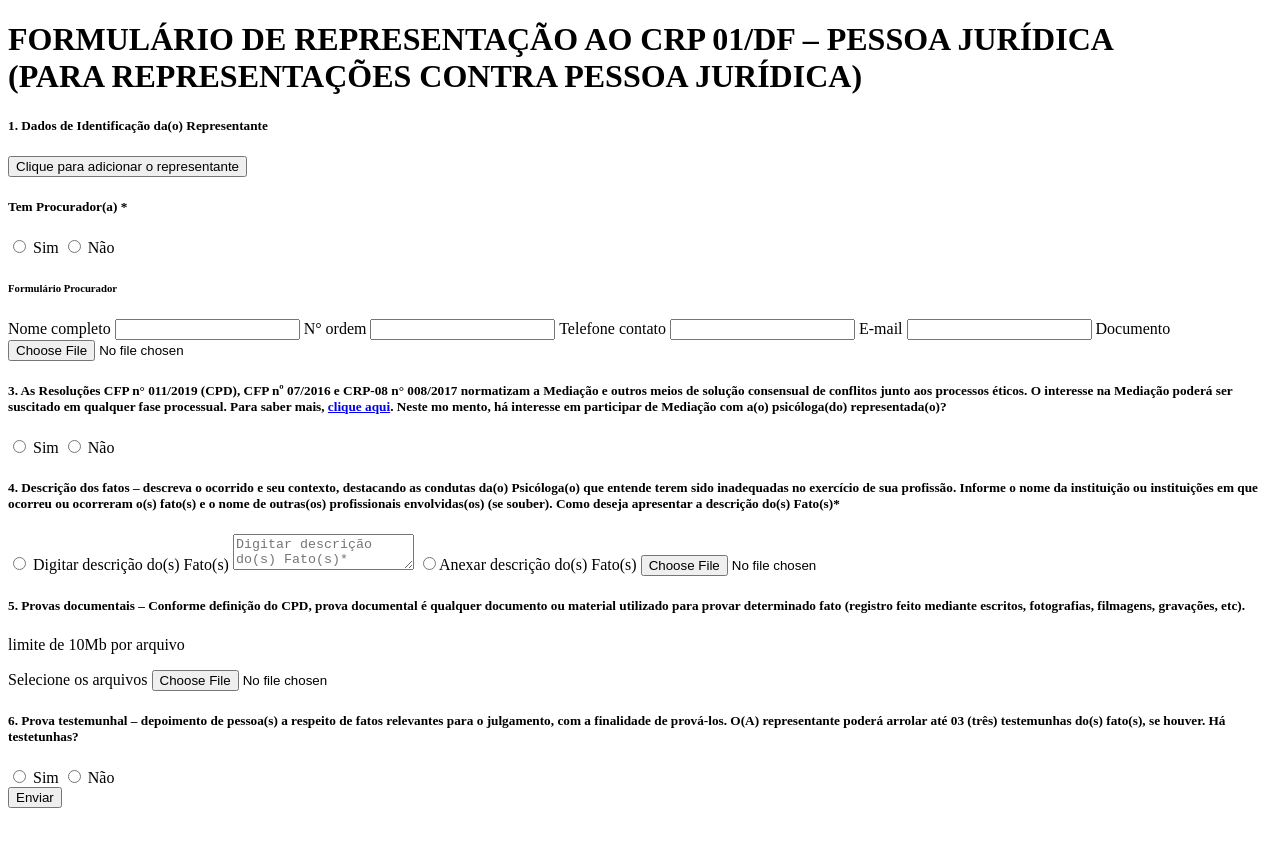
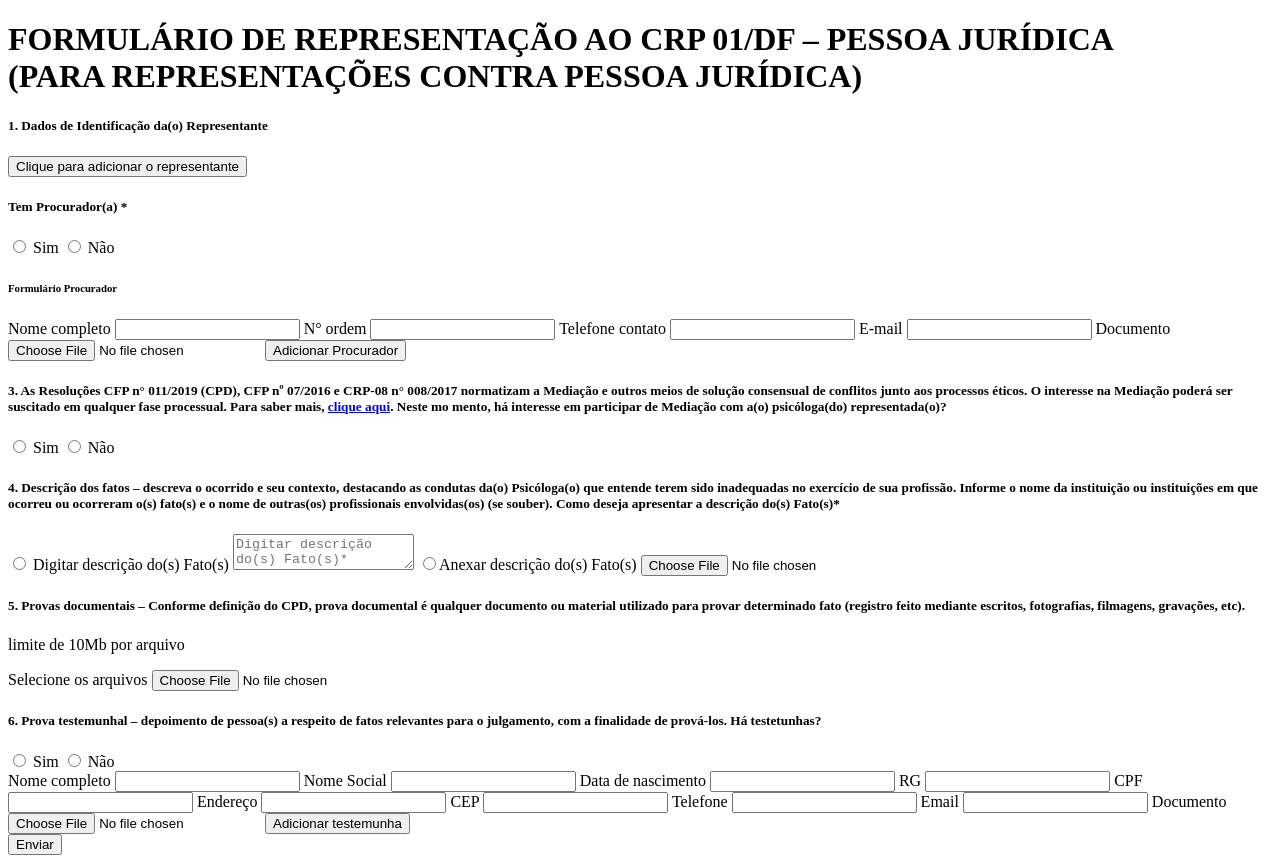
Before and after one commit to herculesnatan/Formulario-CRP, a plain HTML site: page index.html in a window 1280 px wide. Before the commit the page ends 816 px from the top, so only its background shows below. Drawn offline with Linux system fonts and the light colour scheme.

Commit message:
Forms Testemunha

```diff
--- a/index.html
+++ b/index.html
@@ -82,6 +82,7 @@
             <!--Documento Procurador-->
             <label type="file" for="documento__procurador">Documento</label>
             <input type="file"  required accept="image/*, application/pdf" id="documento__procurador">
+            <button type="submit">Adicionar Procurador</button>
 
         </form>
     </div>
@@ -130,7 +131,6 @@ Como deseja apresentar a descrição do(s) Fato(s)*
     <div class="testetunhas">
         <h5>
             6. Prova testemunhal – depoimento de pessoa(s) a respeito de fatos relevantes para o julgamento, com a finalidade de prová-los.
-             O(A) representante poderá arrolar até 03 (três) testemunhas do(s) fato(s), se houver.
             Há testetunhas?
         </h5>
         <form>
@@ -141,6 +141,40 @@ Como deseja apresentar a descrição do(s) Fato(s)*
                 <input type="radio"> Não
             </label>
         </form>
+        <form id="dados__testemunha" class="testemunha__forms">
+            <!--Nome completo-->
+            <label for="dados__testemunha__nome">Nome completo</label>
+            <input type="text" id="dados__testemunha__nome">
+            <!--Nome social-->
+            <label for="dados__testemunha__nome__social">Nome Social</label>
+            <input type="text" id="dados__testemunha__nome__social">
+            <!--Data de nascimento-->
+            <label for="dados__testemunha__nascimento">Data de nascimento</label>
+            <input type="text" id="dados__testemunha__nascimento">
+            <!--Número de RG-->
+            <label for="dados__testemunha__RG">RG</label>
+            <input type="text" id="dados__testemunha__RG">
+            <!--Número CFP-->
+            <label for="dados__testemunha__CPF">CPF</label>
+            <input type="text" id="dados__testemunha__CPF">
+            <!--Endereço-->
+            <label for="dados__testemunha__endereco">Endereço</label>
+            <input type="text" id="dados__testemunha__endereco">
+            <!--CEP-->
+            <label for="dados__testemunha__CEP">CEP</label>
+            <input type="text" id="dados__testemunha__CEP">
+            <!--Telefone-->
+            <label for="dados__testemunha__telefone">Telefone</label>
+            <input type="text" id="dados__testemunha__telefone">
+            <!--Email-->
+            <label for="dados__testemunha__email">Email</label>
+            <input type="email" id="dados__testemunha__email">
+            <!--Adicionar documento-->
+            <label for="dados__testemunha__documento">Documento</label>
+            <input type="file" id="dados__testemunha__documento">
+            <!--Botão de adicionar representante-->
+            <button type="submit">Adicionar testemunha</button>
+        </form>
     </div>
 
     <!--Botão para enviar formulário para o email da COE-->
```
